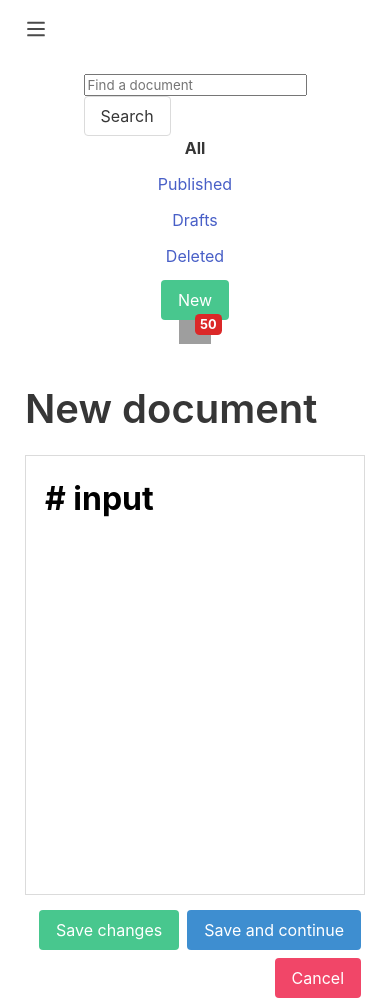
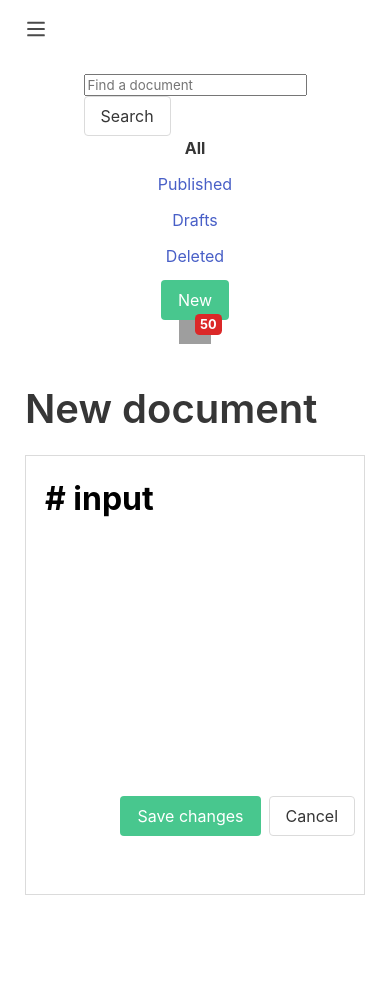
Before and after one commit to andrewyakonyuk/Concatenate, a Vue app: page /docs/new in a window 390 px wide. After the commit the page ends 957 px from the top, so only its background shows below. Built offline with nearby package versions, Linux system fonts and the light colour scheme; grey boxes are pictures that could not be loaded.

Commit message:
sticked button group

```diff
--- a/package.json
+++ b/package.json
@@ -11,6 +11,7 @@
     "bulma": "^0.7.1",
     "codemirror": "^5.40.2",
     "register-service-worker": "^1.0.0",
+    "underscore": "^1.9.1",
     "vue": "^2.5.17",
     "vue-router": "^3.0.1",
     "vuex": "^3.0.1"
--- /dev/null
+++ b/src/components/ButtonGroup.vue
@@ -0,0 +1,80 @@
+<template>
+  <div class="buttons-group" ref="group">
+    <div class="buttons is-right" ref="buttons">
+      <slot></slot>
+    </div>
+  </div>
+</template>
+
+<script>
+import { isElementInViewport } from '@/util';
+import _ from 'underscore';
+
+
+export default {
+  name: 'ButtonGroup',
+  methods: {
+    managePosition() {
+      const $group = this.$refs.group;
+      const $buttons = this.$refs.buttons;
+      const groupRect = $group.getBoundingClientRect();
+      const doStick = !isElementInViewport(groupRect);
+      const groupOffset = {
+        top: groupRect.top + document.body.scrollTop,
+        left: groupRect.left + document.body.scrollLeft,
+      };
+
+      if (doStick) {
+        $buttons.classList.add('is-sticked');
+        $buttons.style.width = `${groupRect.width}px`;
+        $buttons.style.left = `${groupOffset.left}px`;
+      } else {
+        $buttons.classList.remove('is-sticked');
+        $buttons.style.width = '';
+        $buttons.style.left = '';
+      }
+    },
+  },
+  mounted() {
+    this.managePosition();
+
+    this.debounceManagePosition = _.debounce(this.managePosition, 250);
+    document.addEventListener('scroll', this.debounceManagePosition);
+    window.addEventListener('resize', this.debounceManagePosition);
+  },
+  beforeDestroy() {
+    document.removeEventListener('scroll', this.debounceManagePosition);
+    window.removeEventListener('resize', this.debounceManagePosition);
+    this.debounceManagePosition = null;
+  },
+};
+</script>
+
+<style lang="scss">
+  .buttons-group {
+    min-height: 44px;
+    padding: 0px 5px;
+  }
+
+  .buttons {
+
+    &.is-sticked {
+      position: fixed;
+      bottom: 0;
+      padding: 0.5rem 5px;
+      z-index: 80;
+
+        &:before {
+          background: #fff;
+          content: '';
+          opacity: 0.85;
+          position: absolute;
+          top: 0;
+          right: 0;
+          bottom: 0;
+          left: 0;
+          z-index: -1;
+        }
+    }
+  }
+</style>
--- /dev/null
+++ b/src/util/index.js
@@ -0,0 +1,10 @@
+export default {};
+export function isElementInViewport(elDimensions, bottomOffset) {
+  return (
+    elDimensions.top >= 0 &&
+    elDimensions.left >= 0 &&
+    // eslint-disable-next-line
+    elDimensions.bottom <= (window.innerHeight || document.documentElement.clientHeight) - (bottomOffset || 0) &&
+    elDimensions.right <= (window.innerWidth || document.documentElement.clientWidth)
+  );
+}
--- a/src/views/DocumentEdit.vue
+++ b/src/views/DocumentEdit.vue
@@ -2,25 +2,26 @@
   <div>
     <h2 class="title is-2">New document</h2>
     <div class="editor-wrapper">
-      <div class="">
+      <div>
         <markdown-editor :initial-content="textValue"></markdown-editor>
       </div>
-      <div class="buttons is-right" style="margin-top: 15px;">
+      <button-group class="buttons-group">
         <button class="button is-success">Save changes</button>
-        <button class="button is-info">Save and continue</button>
-        <button class="button is-danger">Cancel</button>
-      </div>
+        <button class="button">Cancel</button>
+      </button-group>
     </div>
   </div>
 </template>
 
 <script>
 import MarkdownEditor from '@/components/MarkdownEditor.vue';
+import ButtonGroup from '@/components/ButtonGroup.vue';
 
 export default {
   name: 'DocumentEdit',
   components: {
     MarkdownEditor,
+    ButtonGroup,
   },
   watch: {
     textValue(newValue) {
@@ -33,6 +34,15 @@ export default {
       textValue: '# input',
     };
   },
+  beforeRouteLeave(to, from, next) {
+    // eslint-disable-next-line
+    const answer = window.confirm('Do you really want to leave? you have unsaved changes!');
+    if (answer) {
+      next();
+    } else {
+      next(false);
+    }
+  },
 };
 </script>
 
@@ -40,4 +50,10 @@ export default {
   .editor-wrapper {
     max-width: 768px;
   }
+
+  .buttons-group {
+    margin-top: 0.5rem;
+    margin-left: 1px;
+    margin-right: 1px;
+  }
 </style>
```
Also changed, not shown: 1 other file (tests, documents, lock files or other folders).
